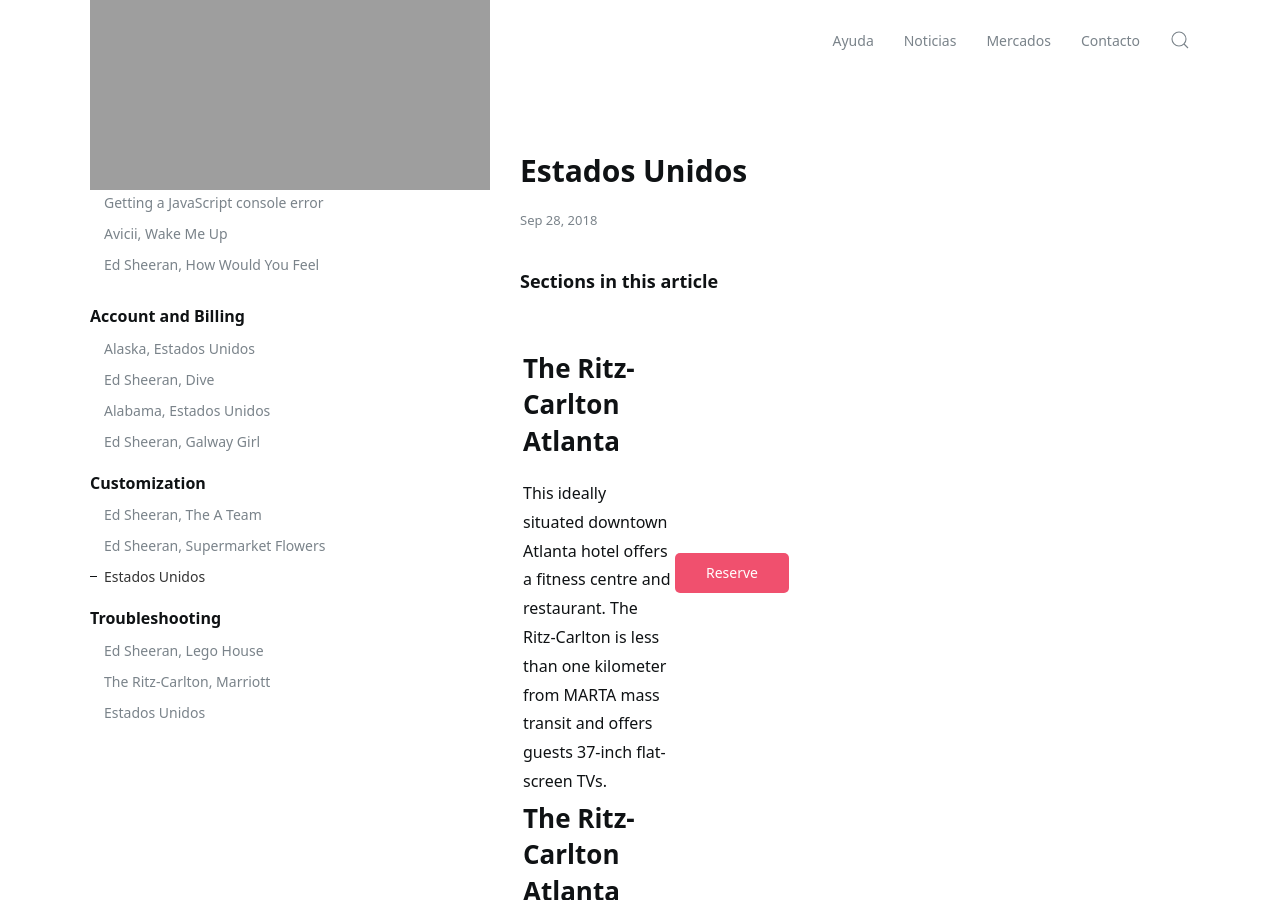
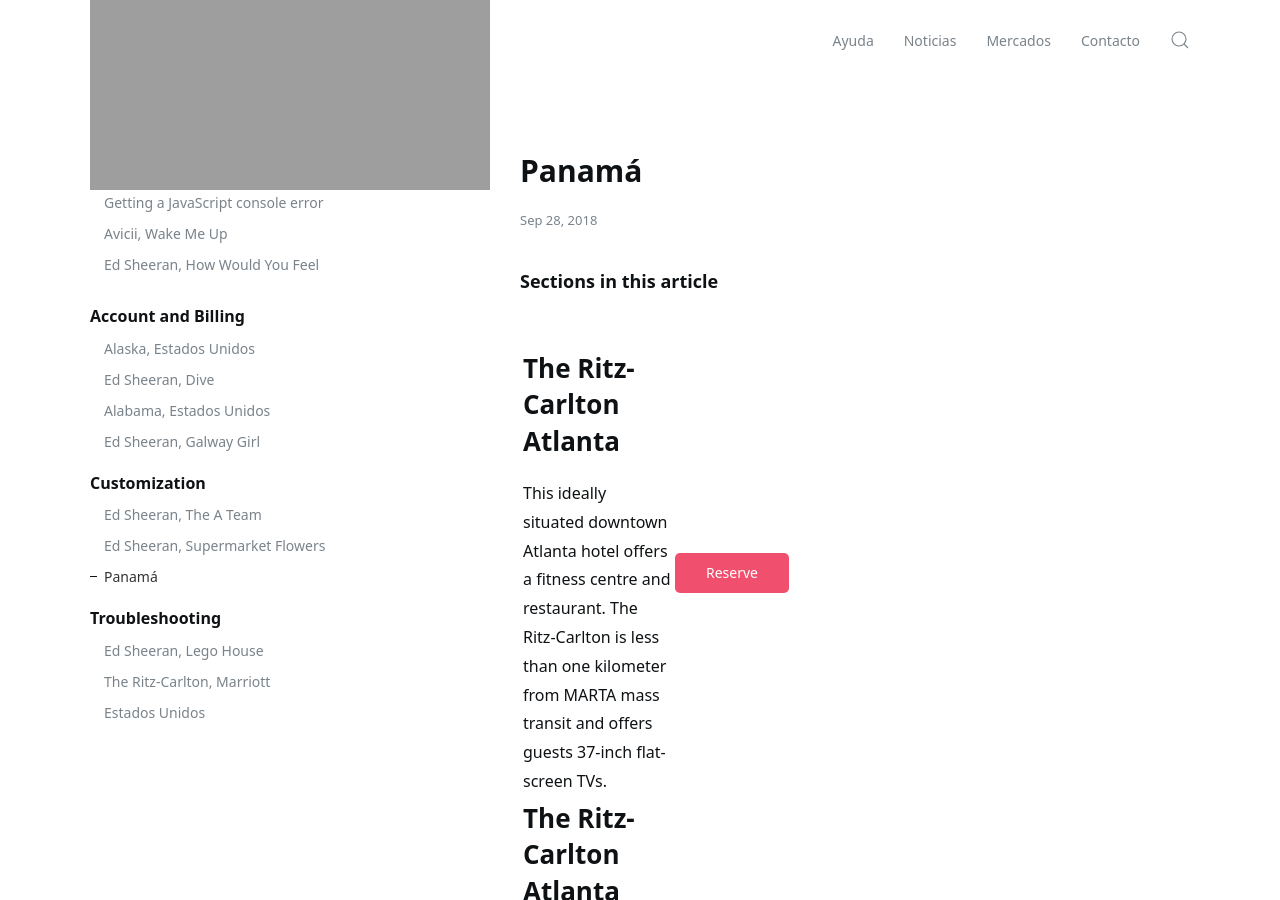
Before and after one commit to jelmii/jelmii.github.io, a Jekyll site: the page built from _docs/configuration.md, in a window 1280 px wide and 900 px high. Built offline with Jekyll 4.4.1, drawn with Linux system fonts in a browser that asks for light colours.

Commit message:
Update configuration.md

```diff
--- a/_docs/configuration.md
+++ b/_docs/configuration.md
@@ -1,6 +1,6 @@
 ---
 layout: doc
-title: Estados Unidos
+title: Panamá
 categories: [Getting Started, Troubleshooting]
 author: John Black
 tags: featured
```
